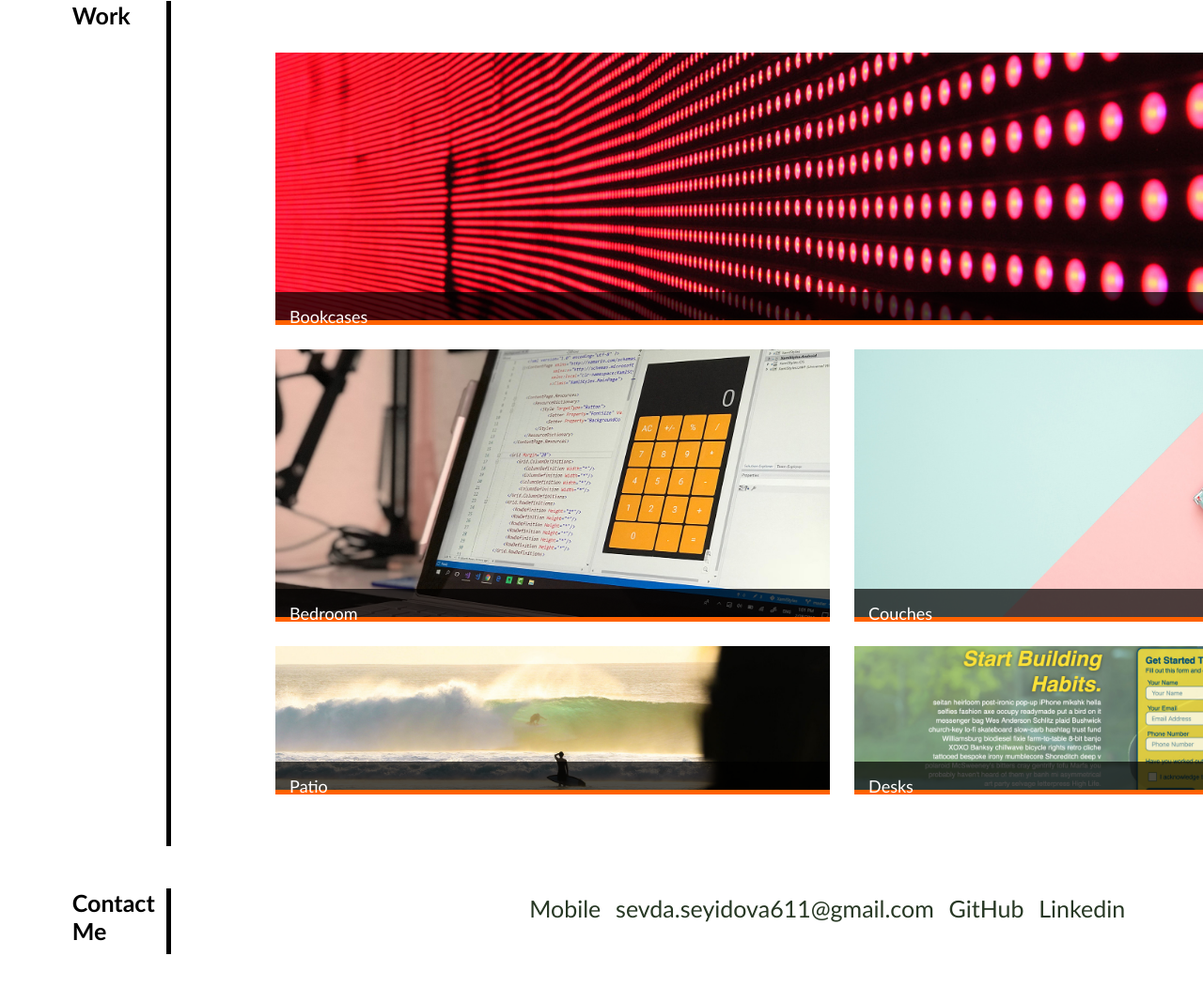
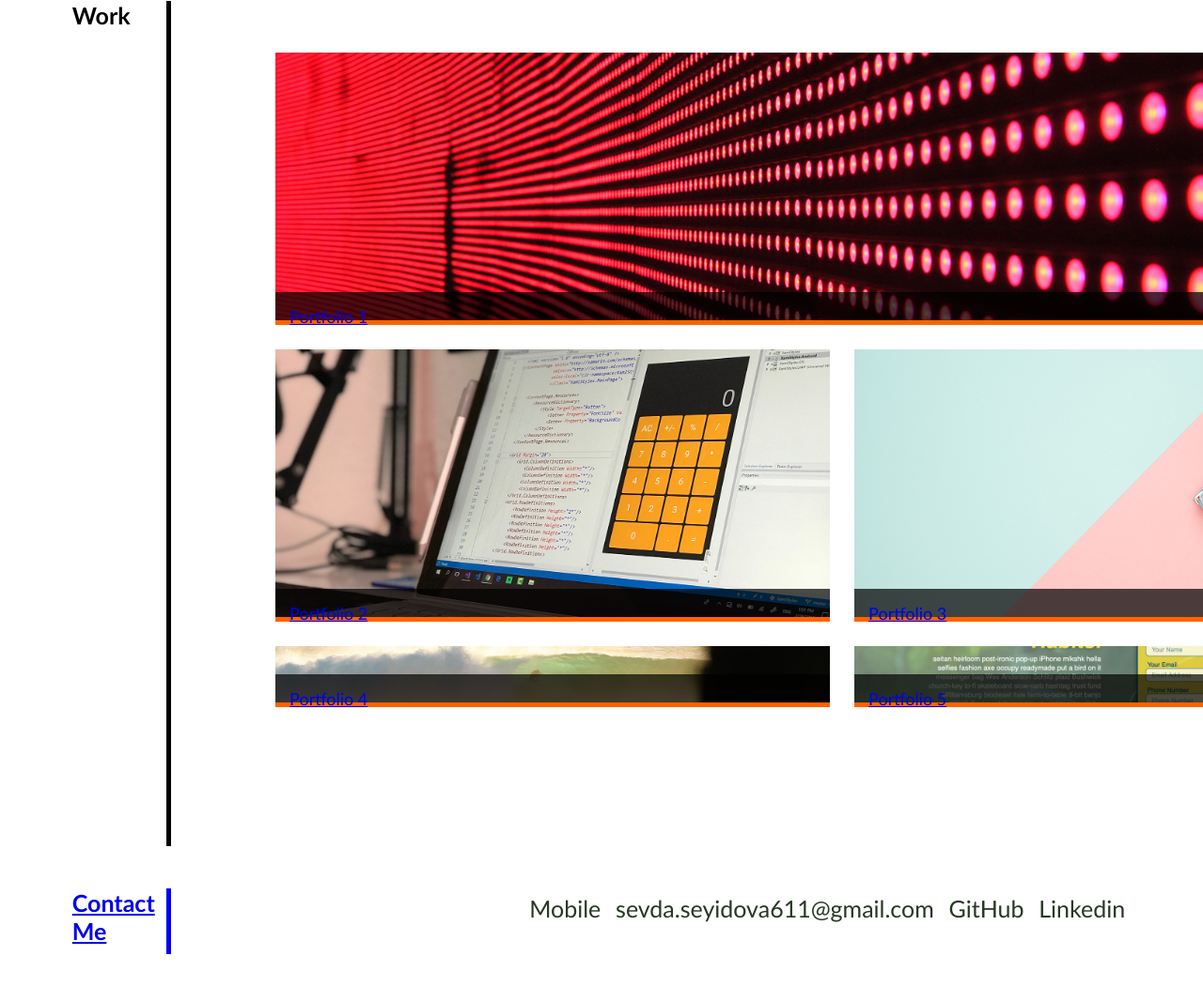
Before and after one commit to Helloseva/challenge2-personalportfolio, a plain HTML site: page index.html in a window 1280 px wide. Shown: the part 711-1762 px from the top of the page at 94% size. Drawn offline with Linux system fonts and the light colour scheme.

Commit message:
links to Work section added

```diff
--- a/index.html
+++ b/index.html
@@ -77,19 +77,20 @@
     <h2>Work</h2></div>
   <section id="categoryGrid">
     <div id="white" class="categoryGridArea">
-    <div class="heading">Bookcases</div>
+    <div class="heading"><a href="https://helloseva.github.io/module1-challenge-accessibility/">Portfolio 1</a>
+    </div>
   </div>
   <div id="black" class="categoryGridArea">
-    <div class="heading">Bedroom</div>
+    <div class="heading"><a href="#">Portfolio 2</div>
   </div>
   <div id="green" class="categoryGridArea">
-    <div class="heading">Couches</div>
+    <div class="heading"><a href="#">Portfolio 3</div>
   </div>
   <div id="yellow" class="categoryGridArea">
-    <div class="heading">Patio</div>
+    <div class="heading"><a href="#">Portfolio 4</div>
   </div>
   <div id="red" class="categoryGridArea">
-    <div class="heading">Desks</div>
+    <div class="heading"><a href="#">Portfolio 5</div>
   </div>
 </section>
 </section>
```
